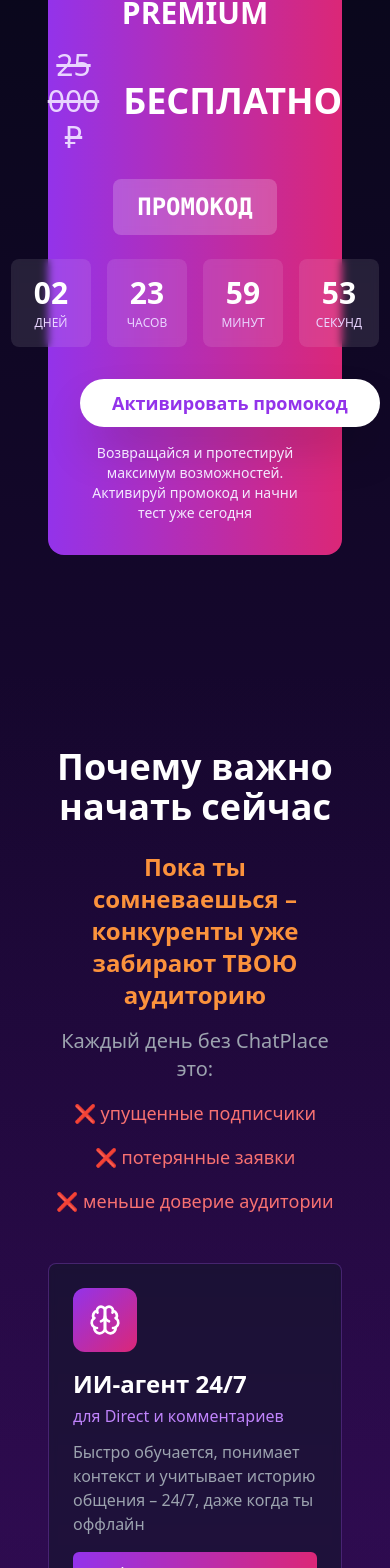
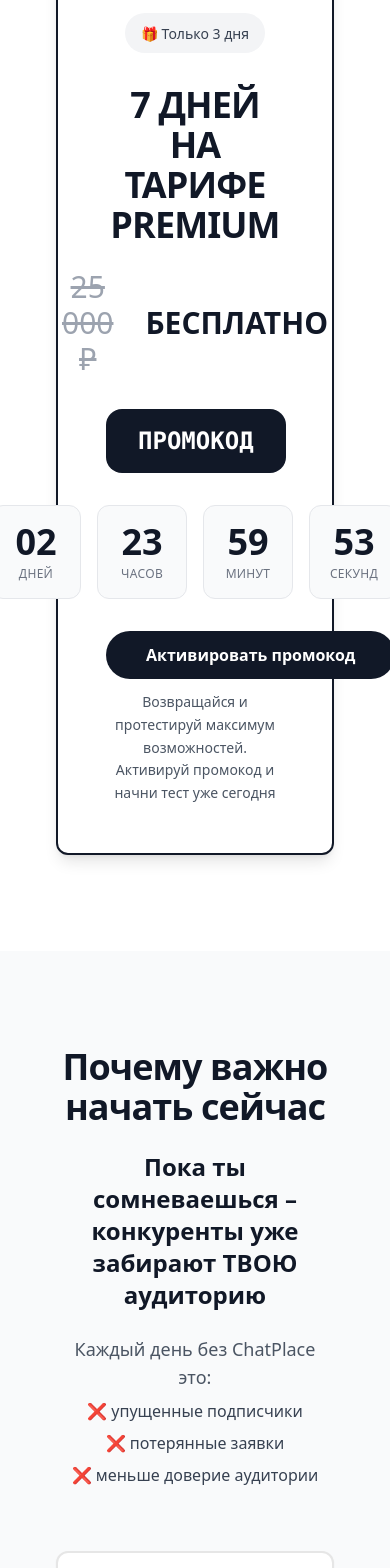
Before and after one commit to pr-poehali-dev/chatplace-launch, a React (Vite) app: page / in a window 390 px wide. Shown: the part 429-1997 px from the top of the page. Built offline with nearby package versions, Linux system fonts and the light colour scheme.

Commit message:
Минималистичный дизайн: чистота и простор

```diff
--- a/src/index.css
+++ b/src/index.css
@@ -5,34 +5,34 @@
 @layer base {
   :root {
     --background: 0 0% 100%;
-    --foreground: 222.2 84% 4.9%;
+    --foreground: 0 0% 9%;
 
     --card: 0 0% 100%;
-    --card-foreground: 222.2 84% 4.9%;
+    --card-foreground: 0 0% 9%;
 
     --popover: 0 0% 100%;
-    --popover-foreground: 222.2 84% 4.9%;
+    --popover-foreground: 0 0% 9%;
 
-    --primary: 222.2 47.4% 11.2%;
-    --primary-foreground: 210 40% 98%;
+    --primary: 0 0% 9%;
+    --primary-foreground: 0 0% 98%;
 
-    --secondary: 210 40% 96.1%;
-    --secondary-foreground: 222.2 47.4% 11.2%;
+    --secondary: 0 0% 96%;
+    --secondary-foreground: 0 0% 9%;
 
-    --muted: 210 40% 96.1%;
-    --muted-foreground: 215.4 16.3% 46.9%;
+    --muted: 0 0% 96%;
+    --muted-foreground: 0 0% 45%;
 
-    --accent: 210 40% 96.1%;
-    --accent-foreground: 222.2 47.4% 11.2%;
+    --accent: 262 83% 58%;
+    --accent-foreground: 0 0% 100%;
 
     --destructive: 0 84.2% 60.2%;
-    --destructive-foreground: 210 40% 98%;
+    --destructive-foreground: 0 0% 98%;
 
-    --border: 214.3 31.8% 91.4%;
-    --input: 214.3 31.8% 91.4%;
-    --ring: 222.2 84% 4.9%;
+    --border: 0 0% 90%;
+    --input: 0 0% 90%;
+    --ring: 0 0% 9%;
 
-    --radius: 0.5rem;
+    --radius: 0.75rem;
 
     --sidebar-background: 0 0% 98%;
 
--- a/src/pages/Index.tsx
+++ b/src/pages/Index.tsx
@@ -31,94 +31,103 @@ export default function Index() {
   }, []);
 
   return (
-    <div className="min-h-screen bg-gradient-to-b from-gray-950 via-purple-950 to-gray-950">
+    <div className="min-h-screen bg-white">
       {/* Header */}
-      <header className="fixed top-0 w-full z-50 bg-gray-950/80 backdrop-blur-lg border-b border-purple-500/20">
-        <div className="container mx-auto px-4 py-4 flex justify-between items-center">
-          <div className="text-2xl font-bold bg-gradient-to-r from-purple-400 to-pink-500 bg-clip-text text-transparent">
+      <header className="fixed top-0 w-full z-50 bg-white/80 backdrop-blur-xl border-b border-gray-200">
+        <div className="container mx-auto px-6 py-5 flex justify-between items-center">
+          <div className="text-2xl font-semibold text-gray-900 tracking-tight">
             ChatPlace
           </div>
-          <nav className="hidden md:flex gap-6">
-            <a href="#features" className="text-gray-300 hover:text-purple-400 transition-colors">Возможности</a>
-            <a href="#how-it-works" className="text-gray-300 hover:text-purple-400 transition-colors">Как работает</a>
-            <a href="#pricing" className="text-gray-300 hover:text-purple-400 transition-colors">Тарифы</a>
+          <nav className="hidden md:flex gap-8">
+            <a href="#features" className="text-gray-600 hover:text-gray-900 transition-colors text-sm font-medium">Возможности</a>
+            <a href="#how-it-works" className="text-gray-600 hover:text-gray-900 transition-colors text-sm font-medium">Как работает</a>
+            <a href="#pricing" className="text-gray-600 hover:text-gray-900 transition-colors text-sm font-medium">Тарифы</a>
           </nav>
-          <Button variant="outline" className="border-purple-500 text-purple-400 hover:bg-purple-500/10">
+          <Button variant="outline" className="text-sm font-medium">
             Войти
           </Button>
         </div>
       </header>
 
       {/* Hero Section */}
-      <section className="pt-32 pb-20 px-4">
-        <div className="container mx-auto max-w-5xl text-center">
-          <h1 className="text-5xl md:text-7xl font-bold mb-6 animate-fade-in">
-            <span className="bg-gradient-to-r from-purple-400 via-pink-500 to-orange-500 bg-clip-text text-transparent">
+      <section className="pt-40 pb-24 px-6">
+        <div className="container mx-auto max-w-4xl">
+          <div className="text-center mb-16">
+            <h1 className="text-6xl md:text-7xl font-bold mb-6 text-gray-900 tracking-tight animate-fade-in">
               ChatPlace
-            </span>
             </h1>
-          <p className="text-xl md:text-2xl text-gray-300 mb-8 animate-fade-in" style={{ animationDelay: '0.1s' }}>
+            <p className="text-xl md:text-2xl text-gray-600 mb-4 max-w-2xl mx-auto animate-fade-in" style={{ animationDelay: '0.1s' }}>
               Сервис для быстрого роста в Instagram, Telegram и TikTok
             </p>
+          </div>
 
-          {/* Promo Banner */}
-          <div className="bg-gradient-to-r from-purple-600 to-pink-600 rounded-2xl p-8 mb-8 animate-scale-in" style={{ animationDelay: '0.2s' }}>
-            <div className="text-sm uppercase tracking-wider text-purple-200 mb-3">
-              🎁 Только 3 дня!
+          {/* Promo Card */}
+          <Card className="p-12 border-2 border-gray-900 shadow-lg animate-scale-in" style={{ animationDelay: '0.2s' }}>
+            <div className="text-center space-y-8">
+              <div className="inline-block px-4 py-2 bg-gray-100 rounded-full">
+                <span className="text-sm font-medium text-gray-700">🎁 Только 3 дня</span>
               </div>
-            <h2 className="text-3xl md:text-4xl font-bold text-white mb-4">
+
+              <div>
+                <h2 className="text-4xl md:text-5xl font-bold text-gray-900 mb-6 tracking-tight">
                   7 ДНЕЙ НА ТАРИФЕ PREMIUM
                 </h2>
-            <div className="flex items-center justify-center gap-3 mb-6">
-              <span className="text-3xl line-through text-purple-200">25 000 ₽</span>
-              <Icon name="ArrowRight" size={32} className="text-white" />
-              <span className="text-4xl font-bold text-white">БЕСПЛАТНО</span>
+                <div className="flex items-center justify-center gap-4 text-3xl">
+                  <span className="line-through text-gray-400 font-medium">25 000 ₽</span>
+                  <Icon name="ArrowRight" size={28} className="text-gray-900" />
+                  <span className="font-bold text-gray-900">БЕСПЛАТНО</span>
                 </div>
-            <div className="inline-block bg-white/20 backdrop-blur-sm px-6 py-3 rounded-lg mb-6">
+              </div>
+
+              <div className="inline-block px-8 py-4 bg-gray-900 rounded-2xl">
                 <span className="text-2xl font-mono font-bold text-white">ПРОМОКОД</span>
               </div>
 
               {/* Timer */}
-            <div className="flex justify-center gap-4 mb-8">
+              <div className="flex justify-center gap-4">
                 {[
                   { label: 'Дней', value: timeLeft.days },
                   { label: 'Часов', value: timeLeft.hours },
                   { label: 'Минут', value: timeLeft.minutes },
                   { label: 'Секунд', value: timeLeft.seconds }
                 ].map((item) => (
-                <div key={item.label} className="bg-white/10 backdrop-blur-sm rounded-lg p-4 min-w-[80px]">
-                  <div className="text-3xl font-bold text-white mb-1">{String(item.value).padStart(2, '0')}</div>
-                  <div className="text-xs text-purple-200 uppercase">{item.label}</div>
+                  <div key={item.label} className="bg-gray-50 border border-gray-200 rounded-xl p-4 min-w-[90px]">
+                    <div className="text-4xl font-bold text-gray-900 mb-1">{String(item.value).padStart(2, '0')}</div>
+                    <div className="text-xs text-gray-500 uppercase font-medium tracking-wide">{item.label}</div>
                   </div>
                 ))}
               </div>
 
-            <Button size="lg" className="bg-white text-purple-600 hover:bg-gray-100 text-lg px-8 py-6 rounded-full font-bold shadow-2xl hover-scale">
+              <div className="space-y-3">
+                <Button size="lg" className="bg-gray-900 hover:bg-gray-800 text-white text-base px-10 py-6 rounded-full font-semibold">
                   Активировать промокод
                 </Button>
-            <p className="text-purple-100 mt-4 text-sm">
-              Возвращайся и протестируй максимум возможностей.<br />
-              Активируй промокод и начни тест уже сегодня
+                <p className="text-gray-600 text-sm max-w-md mx-auto leading-relaxed">
+                  Возвращайся и протестируй максимум возможностей. Активируй промокод и начни тест уже сегодня
                 </p>
               </div>
+            </div>
+          </Card>
         </div>
       </section>
 
       {/* Urgency Section */}
-      <section className="py-20 px-4 bg-gradient-to-b from-transparent via-purple-900/20 to-transparent">
+      <section className="py-24 px-6 bg-gray-50">
         <div className="container mx-auto max-w-6xl">
-          <div className="text-center mb-12">
-            <h2 className="text-4xl md:text-5xl font-bold text-white mb-6">
+          <div className="text-center mb-16 space-y-6">
+            <h2 className="text-4xl md:text-5xl font-bold text-gray-900 tracking-tight">
               Почему важно начать сейчас
             </h2>
-            <p className="text-2xl text-orange-400 font-semibold mb-4">
+            <p className="text-2xl text-gray-900 font-semibold">
               Пока ты сомневаешься – конкуренты уже забирают ТВОЮ аудиторию
             </p>
-            <p className="text-xl text-gray-400">Каждый день без ChatPlace это:</p>
-            <div className="flex flex-wrap justify-center gap-4 mt-4 text-lg text-red-400">
+            <div className="space-y-2">
+              <p className="text-lg text-gray-600">Каждый день без ChatPlace это:</p>
+              <div className="flex flex-col gap-2 text-gray-700">
                 <span>❌ упущенные подписчики</span>
                 <span>❌ потерянные заявки</span>
                 <span>❌ меньше доверие аудитории</span>
+              </div>
             </div>
           </div>
 
@@ -143,16 +152,20 @@ export default function Index() {
                 description: 'Используй сценарии, которые уже приносят подписчиков и настраиваются за 5 минут'
               }
             ].map((card, idx) => (
-              <Card key={idx} className="bg-gray-900/50 backdrop-blur-sm border-purple-500/30 p-6 hover:border-purple-500 transition-all hover-scale animate-fade-in" style={{ animationDelay: `${idx * 0.1}s` }}>
-                <div className="bg-gradient-to-br from-purple-600 to-pink-600 w-16 h-16 rounded-xl flex items-center justify-center mb-4">
-                  <Icon name={card.icon} size={32} className="text-white" />
+              <Card key={idx} className="p-8 border-2 hover:border-gray-900 transition-all duration-300 bg-white animate-fade-in" style={{ animationDelay: `${idx * 0.1}s` }}>
+                <div className="space-y-4">
+                  <div className="w-14 h-14 bg-gray-900 rounded-2xl flex items-center justify-center">
+                    <Icon name={card.icon} size={28} className="text-white" />
                   </div>
-                <h3 className="text-2xl font-bold text-white mb-1">{card.title}</h3>
-                {card.subtitle && <p className="text-purple-400 mb-3">{card.subtitle}</p>}
-                <p className="text-gray-400 mb-4">{card.description}</p>
-                <Button className="w-full bg-gradient-to-r from-purple-600 to-pink-600 hover:from-purple-700 hover:to-pink-700">
+                  <div>
+                    <h3 className="text-2xl font-bold text-gray-900 mb-1 tracking-tight">{card.title}</h3>
+                    {card.subtitle && <p className="text-gray-600 text-sm mb-3">{card.subtitle}</p>}
+                    <p className="text-gray-600 leading-relaxed">{card.description}</p>
+                  </div>
+                  <Button className="w-full bg-gray-900 hover:bg-gray-800 text-white font-medium">
                     Активировать аккаунт
                   </Button>
+                </div>
               </Card>
             ))}
           </div>
@@ -160,18 +173,18 @@ export default function Index() {
       </section>
 
       {/* Features Section */}
-      <section id="features" className="py-20 px-4">
+      <section id="features" className="py-24 px-6">
         <div className="container mx-auto max-w-6xl">
-          <div className="text-center mb-12">
-            <h2 className="text-4xl md:text-5xl font-bold text-white mb-4">
+          <div className="text-center mb-16 space-y-4">
+            <h2 className="text-4xl md:text-5xl font-bold text-gray-900 tracking-tight">
               Что тебя ждет внутри
             </h2>
-            <p className="text-2xl text-purple-400">
+            <p className="text-2xl text-gray-600">
               Полный доступ. Без ограничений. Без "звёздочек"
             </p>
           </div>
 
-          <div className="grid md:grid-cols-2 gap-6 mb-12">
+          <div className="space-y-4 mb-12">
             {[
               {
                 icon: 'Bot',
@@ -194,86 +207,81 @@ export default function Index() {
                 description: 'Следите за результатами, понимайте, что работает – и запускайте кампании в пару кликов с готовыми шаблонами'
               },
               {
-                icon: 'HeadphonesIcon',
+                icon: 'Headphones',
                 title: 'Поддержка и обучение',
                 description: 'Мы поможем на каждом шаге: гайды, видео-уроки и живая поддержка'
               }
             ].map((feature, idx) => (
-              <Card key={idx} className="bg-gradient-to-br from-gray-900/80 to-gray-800/80 backdrop-blur-sm border-purple-500/30 p-6 hover:border-purple-500 transition-all animate-fade-in" style={{ animationDelay: `${idx * 0.1}s` }}>
-                <div className="flex items-start gap-4">
-                  <div className="bg-gradient-to-br from-purple-600 to-pink-600 w-12 h-12 rounded-lg flex items-center justify-center flex-shrink-0">
+              <Card key={idx} className="p-8 border-2 hover:border-gray-900 transition-all bg-white animate-fade-in" style={{ animationDelay: `${idx * 0.05}s` }}>
+                <div className="flex items-start gap-6">
+                  <div className="w-12 h-12 bg-gray-900 rounded-xl flex items-center justify-center flex-shrink-0">
                     <Icon name={feature.icon} size={24} className="text-white" />
                   </div>
-                  <div>
-                    <h3 className="text-xl font-bold text-white mb-2 flex items-center gap-2">
-                      <Icon name="Check" size={20} className="text-green-400" />
+                  <div className="flex-1">
+                    <h3 className="text-xl font-bold text-gray-900 mb-2 tracking-tight flex items-center gap-2">
+                      <Icon name="Check" size={20} className="text-gray-900" />
                       {feature.title}
                     </h3>
-                    <p className="text-gray-400">{feature.description}</p>
+                    <p className="text-gray-600 leading-relaxed">{feature.description}</p>
                   </div>
                 </div>
               </Card>
             ))}
           </div>
 
-          <div className="bg-gradient-to-r from-purple-900/50 to-pink-900/50 rounded-2xl p-8 border border-purple-500/30">
-            <h3 className="text-2xl font-bold text-white mb-4">Преимущества:</h3>
-            <div className="grid md:grid-cols-2 gap-4 text-gray-300">
-              <div className="flex items-center gap-2">
-                <Icon name="CheckCircle" size={20} className="text-green-400" />
-                <span>Работает в любой нише</span>
+          <Card className="p-10 bg-gray-50 border-2">
+            <h3 className="text-2xl font-bold text-gray-900 mb-6 tracking-tight">Преимущества:</h3>
+            <div className="grid md:grid-cols-2 gap-4 text-gray-700">
+              {[
+                'Работает в любой нише',
+                'Охваты растут автоматически',
+                'ИИ-агент помогает вовлекать аудиторию',
+                'Шаблоны проверены тысячами пользователей'
+              ].map((text, idx) => (
+                <div key={idx} className="flex items-center gap-3">
+                  <Icon name="CheckCircle" size={20} className="text-gray-900 flex-shrink-0" />
+                  <span className="font-medium">{text}</span>
                 </div>
-              <div className="flex items-center gap-2">
-                <Icon name="CheckCircle" size={20} className="text-green-400" />
-                <span>Охваты растут автоматически</span>
+              ))}
             </div>
-              <div className="flex items-center gap-2">
-                <Icon name="CheckCircle" size={20} className="text-green-400" />
-                <span>ИИ-агент помогает вовлекать аудиторию</span>
-              </div>
-              <div className="flex items-center gap-2">
-                <Icon name="CheckCircle" size={20} className="text-green-400" />
-                <span>Шаблоны проверены тысячами пользователей</span>
-              </div>
-            </div>
-          </div>
+          </Card>
         </div>
       </section>
 
       {/* How It Works */}
-      <section id="how-it-works" className="py-20 px-4 bg-gradient-to-b from-transparent via-purple-900/20 to-transparent">
+      <section id="how-it-works" className="py-24 px-6 bg-gray-50">
         <div className="container mx-auto max-w-6xl">
-          <div className="text-center mb-12">
-            <h2 className="text-4xl md:text-5xl font-bold text-white mb-6">
+          <div className="text-center mb-16">
+            <h2 className="text-4xl md:text-5xl font-bold text-gray-900 mb-4 tracking-tight">
               Как это работает?
             </h2>
           </div>
 
-          <div className="grid md:grid-cols-3 gap-8 mb-12">
+          <div className="grid md:grid-cols-3 gap-8 mb-16">
             {[
               { step: '1', text: 'Настрой за 5 минут прямо с телефона', icon: 'Smartphone' },
               { step: '2', text: 'Выбери шаблон или создай свой', icon: 'LayoutTemplate' },
               { step: '3', text: 'Запусти и смотри, как ChatPlace собирает подписчиков и заявки', icon: 'TrendingUp' }
             ].map((item, idx) => (
-              <div key={idx} className="text-center animate-fade-in" style={{ animationDelay: `${idx * 0.15}s` }}>
-                <div className="bg-gradient-to-br from-purple-600 to-pink-600 w-16 h-16 rounded-full flex items-center justify-center mx-auto mb-4 text-2xl font-bold">
+              <div key={idx} className="text-center space-y-6 animate-fade-in" style={{ animationDelay: `${idx * 0.1}s` }}>
+                <div className="w-16 h-16 bg-gray-900 rounded-full flex items-center justify-center mx-auto text-2xl font-bold text-white">
                   {item.step}
                 </div>
-                <Icon name={item.icon} size={48} className="text-purple-400 mx-auto mb-4" />
-                <p className="text-lg text-gray-300">{item.text}</p>
+                <Icon name={item.icon} size={48} className="text-gray-400 mx-auto" />
+                <p className="text-lg text-gray-700 leading-relaxed">{item.text}</p>
               </div>
             ))}
           </div>
 
           {/* Growth Animation */}
-          <Card className="bg-gray-900/50 backdrop-blur-sm border-purple-500/30 p-8 text-center">
-            <div className="text-6xl font-bold bg-gradient-to-r from-green-400 to-emerald-500 bg-clip-text text-transparent mb-4 animate-scale-in">
+          <Card className="p-12 text-center border-2 bg-white">
+            <div className="text-7xl font-bold text-gray-900 mb-4 tracking-tight animate-scale-in">
               +5000
             </div>
-            <p className="text-xl text-gray-400">новых подписчиков за первую неделю</p>
-            <div className="flex justify-center gap-2 mt-6">
+            <p className="text-xl text-gray-600">новых подписчиков за первую неделю</p>
+            <div className="flex justify-center gap-2 mt-8">
               {[...Array(5)].map((_, i) => (
-                <div key={i} className="w-2 h-2 bg-green-400 rounded-full animate-pulse" style={{ animationDelay: `${i * 0.2}s` }}></div>
+                <div key={i} className="w-2 h-2 bg-gray-400 rounded-full animate-pulse" style={{ animationDelay: `${i * 0.2}s` }}></div>
               ))}
             </div>
           </Card>
@@ -281,49 +289,45 @@ export default function Index() {
       </section>
 
       {/* Footer */}
-      <footer className="py-12 px-4 border-t border-purple-500/20 bg-gray-950/50">
+      <footer className="py-16 px-6 border-t border-gray-200 bg-white">
         <div className="container mx-auto max-w-6xl">
-          <div className="grid md:grid-cols-4 gap-8 mb-8">
+          <div className="grid md:grid-cols-4 gap-12 mb-12">
             <div>
-              <div className="text-2xl font-bold bg-gradient-to-r from-purple-400 to-pink-500 bg-clip-text text-transparent mb-4">
+              <div className="text-2xl font-semibold text-gray-900 mb-4 tracking-tight">
                 ChatPlace
               </div>
-              <p className="text-gray-400 text-sm">
+              <p className="text-gray-600 text-sm leading-relaxed">
                 Сервис для автоматизации и роста в социальных сетях
               </p>
             </div>
             <div>
-              <h4 className="text-white font-semibold mb-3">Продукт</h4>
-              <ul className="space-y-2 text-gray-400 text-sm">
-                <li><a href="#" className="hover:text-purple-400 transition-colors">Возможности</a></li>
-                <li><a href="#" className="hover:text-purple-400 transition-colors">Тарифы</a></li>
-                <li><a href="#" className="hover:text-purple-400 transition-colors">Отзывы</a></li>
+              <h4 className="text-gray-900 font-semibold mb-4">Продукт</h4>
+              <ul className="space-y-3 text-gray-600 text-sm">
+                <li><a href="#" className="hover:text-gray-900 transition-colors">Возможности</a></li>
+                <li><a href="#" className="hover:text-gray-900 transition-colors">Тарифы</a></li>
+                <li><a href="#" className="hover:text-gray-900 transition-colors">Отзывы</a></li>
               </ul>
             </div>
             <div>
-              <h4 className="text-white font-semibold mb-3">Поддержка</h4>
-              <ul className="space-y-2 text-gray-400 text-sm">
-                <li><a href="#" className="hover:text-purple-400 transition-colors">Документация</a></li>
-                <li><a href="#" className="hover:text-purple-400 transition-colors">FAQ</a></li>
-                <li><a href="#" className="hover:text-purple-400 transition-colors">Контакты</a></li>
+              <h4 className="text-gray-900 font-semibold mb-4">Поддержка</h4>
+              <ul className="space-y-3 text-gray-600 text-sm">
+                <li><a href="#" className="hover:text-gray-900 transition-colors">Документация</a></li>
+                <li><a href="#" className="hover:text-gray-900 transition-colors">FAQ</a></li>
+                <li><a href="#" className="hover:text-gray-900 transition-colors">Контакты</a></li>
               </ul>
             </div>
             <div>
-              <h4 className="text-white font-semibold mb-3">Социальные сети</h4>
+              <h4 className="text-gray-900 font-semibold mb-4">Социальные сети</h4>
               <div className="flex gap-3">
-                <a href="#" className="w-10 h-10 bg-purple-600/20 hover:bg-purple-600/40 rounded-lg flex items-center justify-center transition-colors">
-                  <Icon name="Instagram" size={20} className="text-purple-400" />
+                {['Instagram', 'Send', 'Music'].map((icon) => (
+                  <a key={icon} href="#" className="w-10 h-10 border-2 border-gray-200 hover:border-gray-900 rounded-xl flex items-center justify-center transition-colors">
+                    <Icon name={icon} size={20} className="text-gray-700" />
                   </a>
-                <a href="#" className="w-10 h-10 bg-purple-600/20 hover:bg-purple-600/40 rounded-lg flex items-center justify-center transition-colors">
-                  <Icon name="Send" size={20} className="text-purple-400" />
-                </a>
-                <a href="#" className="w-10 h-10 bg-purple-600/20 hover:bg-purple-600/40 rounded-lg flex items-center justify-center transition-colors">
-                  <Icon name="Music" size={20} className="text-purple-400" />
-                </a>
+                ))}
               </div>
             </div>
           </div>
-          <div className="text-center text-gray-500 text-sm pt-8 border-t border-purple-500/20">
+          <div className="text-center text-gray-500 text-sm pt-8 border-t border-gray-200">
             © 2025 ChatPlace. Все права защищены.
           </div>
         </div>
```
Lines whose indentation alone changed are shown as unchanged.
